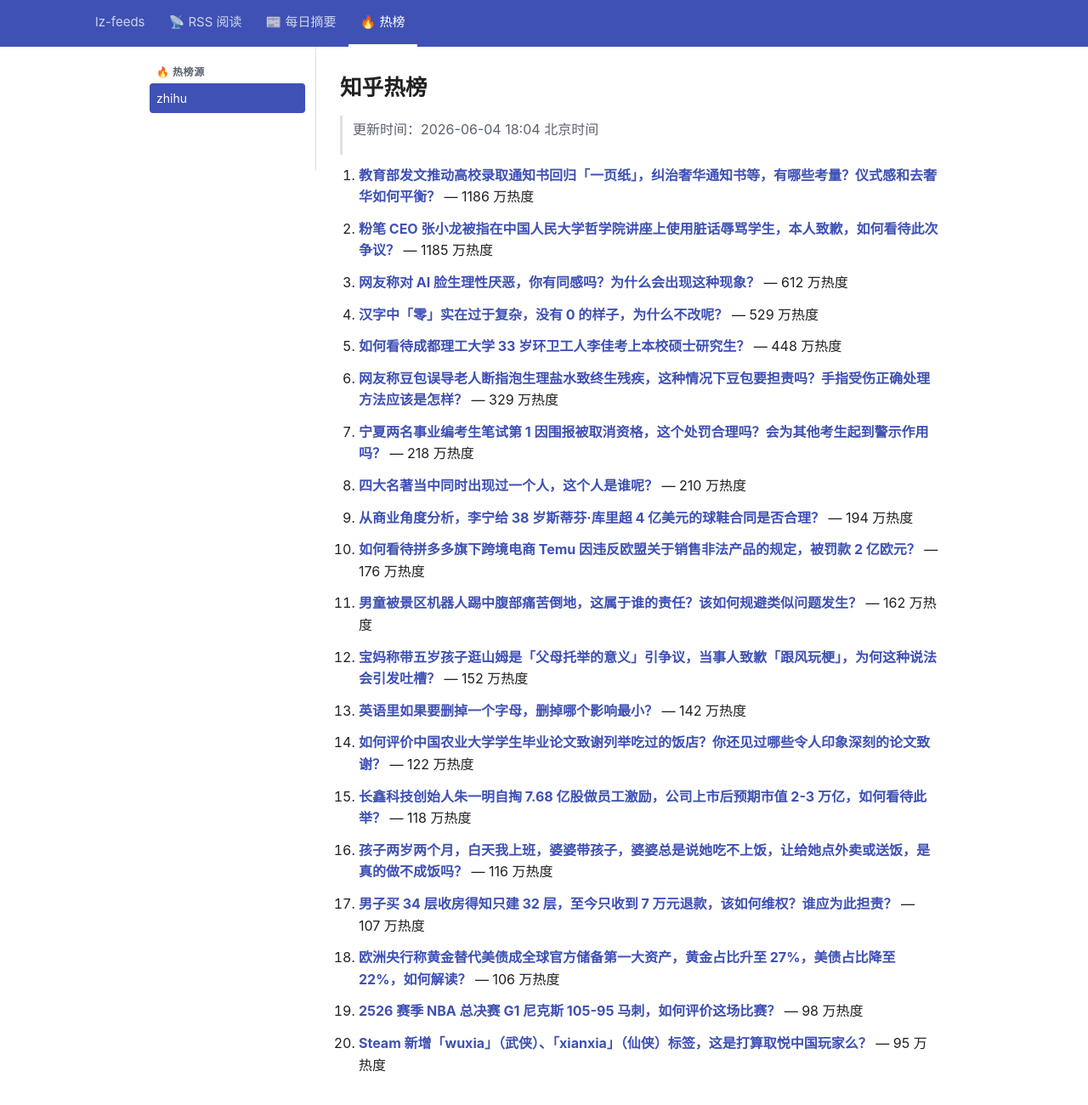
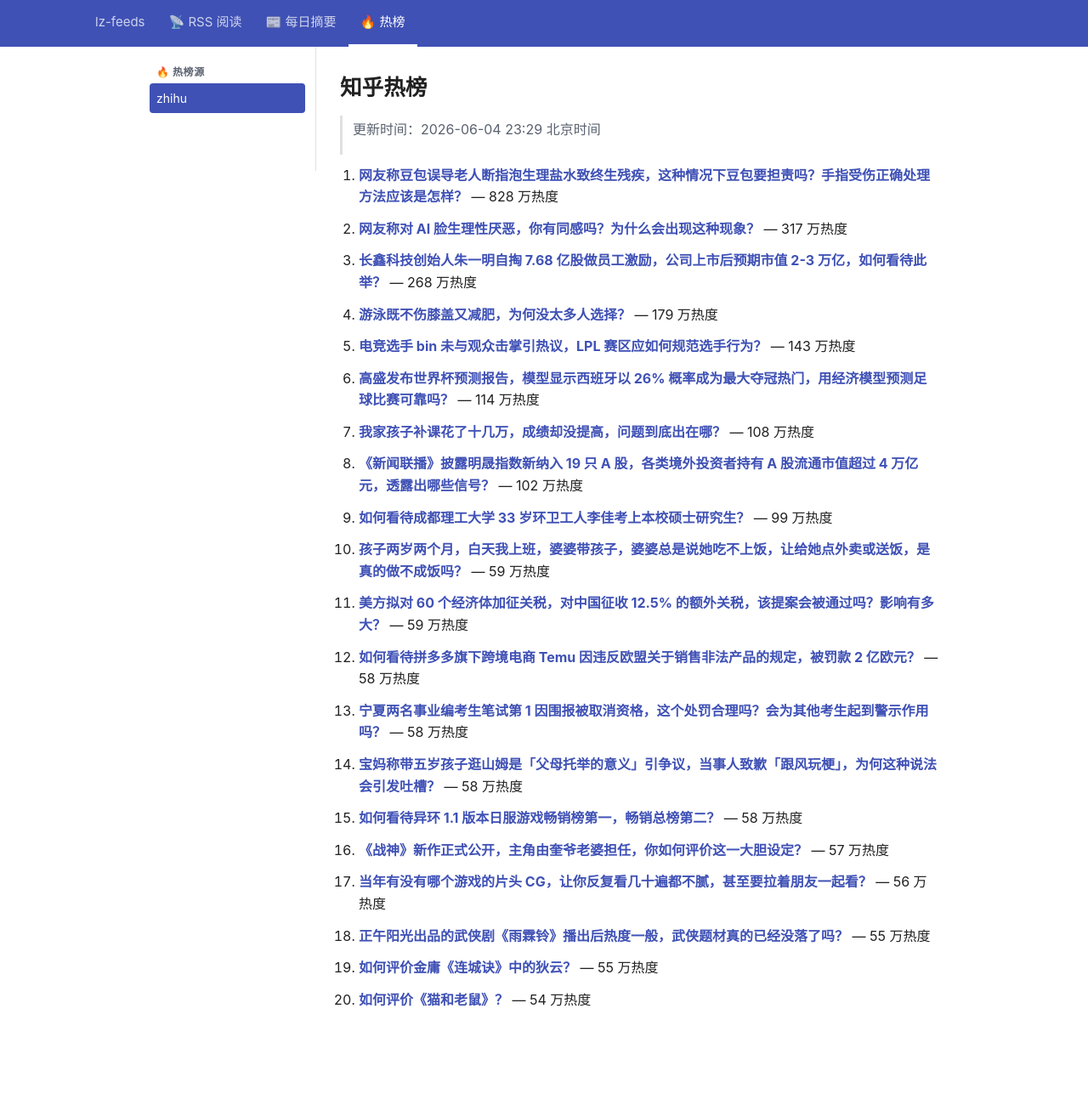
Before and after one commit to lizhang0101/lz-feeds, a Jekyll site: the page built from _hotlist/zhihu.md, in a window 1280 px wide and 1330 px high. Shown: the top 1300 px of the window at 85% size. Built offline with Jekyll 4.4.1, drawn with Linux system fonts in a browser that asks for light colours.

Commit message:
hotlist: 2026-06-04T15:29Z

```diff
--- a/_hotlist/zhihu.md
+++ b/_hotlist/zhihu.md
@@ -1,48 +1,48 @@
 ---
-updated: 2026-06-04 18:04 北京时间
+updated: 2026-06-04 23:29 北京时间
 count: 20
 ---
 
 # 知乎热榜
 
-> 更新时间：2026-06-04 18:04 北京时间
+> 更新时间：2026-06-04 23:29 北京时间
 
-1. **[教育部发文推动高校录取通知书回归「一页纸」，纠治奢华通知书等，有哪些考量？仪式感和去奢华如何平衡？](https://www.zhihu.com/question/2045553277593458433)** — 1186 万热度
+1. **[网友称豆包误导老人断指泡生理盐水致终生残疾，这种情况下豆包要担责吗？手指受伤正确处理方法应该是怎样？](https://www.zhihu.com/question/2045517452222493616)** — 828 万热度
 
-2. **[粉笔 CEO 张小龙被指在中国人民大学哲学院讲座上使用脏话辱骂学生，本人致歉，如何看待此次争议？](https://www.zhihu.com/question/2045831251819492813)** — 1185 万热度
+2. **[网友称对 AI 脸生理性厌恶，你有同感吗？为什么会出现这种现象？](https://www.zhihu.com/question/2045546609027408734)** — 317 万热度
 
-3. **[网友称对 AI 脸生理性厌恶，你有同感吗？为什么会出现这种现象？](https://www.zhihu.com/question/2045546609027408734)** — 612 万热度
+3. **[长鑫科技创始人朱一明自掏 7.68 亿股做员工激励，公司上市后预期市值 2-3 万亿，如何看待此举？](https://www.zhihu.com/question/2041193028925264772)** — 268 万热度
 
-4. **[汉字中「零」实在过于复杂，没有 0 的样子，为什么不改呢？](https://www.zhihu.com/question/2027051175145424318)** — 529 万热度
+4. **[游泳既不伤膝盖又减肥，为何没太多人选择？](https://www.zhihu.com/question/1932350688186315147)** — 179 万热度
 
-5. **[如何看待成都理工大学 33 岁环卫工人李佳考上本校硕士研究生？](https://www.zhihu.com/question/2043663971702550638)** — 448 万热度
+5. **[电竞选手 bin 未与观众击掌引热议，LPL 赛区应如何规范选手行为？](https://www.zhihu.com/question/2045619252749661969)** — 143 万热度
 
-6. **[网友称豆包误导老人断指泡生理盐水致终生残疾，这种情况下豆包要担责吗？手指受伤正确处理方法应该是怎样？](https://www.zhihu.com/question/2045517452222493616)** — 329 万热度
+6. **[高盛发布世界杯预测报告，模型显示西班牙以 26% 概率成为最大夺冠热门，用经济模型预测足球比赛可靠吗？](https://www.zhihu.com/question/2045154297281827321)** — 114 万热度
 
-7. **[宁夏两名事业编考生笔试第 1 因围报被取消资格，这个处罚合理吗？会为其他考生起到警示作用吗？](https://www.zhihu.com/question/2045457686003545788)** — 218 万热度
+7. **[我家孩子补课花了十几万，成绩却没提高，问题到底出在哪？](https://www.zhihu.com/question/2015488992234217846)** — 108 万热度
 
-8. **[四大名著当中同时出现过一个人，这个人是谁呢？](https://www.zhihu.com/question/2044654505241866385)** — 210 万热度
+8. **[《新闻联播》披露明晟指数新纳入 19 只 A 股，各类境外投资者持有 A 股流通市值超过 4 万亿元，透露出哪些信号？](https://www.zhihu.com/question/2045796914780530526)** — 102 万热度
 
-9. **[从商业角度分析，李宁给 38 岁斯蒂芬·库里超 4 亿美元的球鞋合同是否合理？](https://www.zhihu.com/question/2045429680648586500)** — 194 万热度
+9. **[如何看待成都理工大学 33 岁环卫工人李佳考上本校硕士研究生？](https://www.zhihu.com/question/2043663971702550638)** — 99 万热度
 
-10. **[如何看待拼多多旗下跨境电商 Temu 因违反欧盟关于销售非法产品的规定，被罚款 2 亿欧元？](https://www.zhihu.com/question/2043475993025826848)** — 176 万热度
+10. **[孩子两岁两个月，白天我上班，婆婆带孩子，婆婆总是说她吃不上饭，让给她点外卖或送饭，是真的做不成饭吗？](https://www.zhihu.com/question/2043642078484329799)** — 59 万热度
 
-11. **[男童被景区机器人踢中腹部痛苦倒地，这属于谁的责任？该如何规避类似问题发生？](https://www.zhihu.com/question/2045531346148095497)** — 162 万热度
+11. **[美方拟对 60 个经济体加征关税，对中国征收 12.5% 的额外关税，该提案会被通过吗？影响有多大？](https://www.zhihu.com/question/2045806304581480535)** — 59 万热度
 
-12. **[宝妈称带五岁孩子逛山姆是「父母托举的意义」引争议，当事人致歉「跟风玩梗」，为何这种说法会引发吐槽？](https://www.zhihu.com/question/2045550398900024737)** — 152 万热度
+12. **[如何看待拼多多旗下跨境电商 Temu 因违反欧盟关于销售非法产品的规定，被罚款 2 亿欧元？](https://www.zhihu.com/question/2043475993025826848)** — 58 万热度
 
-13. **[英语里如果要删掉一个字母，删掉哪个影响最小？](https://www.zhihu.com/question/625593581)** — 142 万热度
+13. **[宁夏两名事业编考生笔试第 1 因围报被取消资格，这个处罚合理吗？会为其他考生起到警示作用吗？](https://www.zhihu.com/question/2045457686003545788)** — 58 万热度
 
-14. **[如何评价中国农业大学学生毕业论文致谢列举吃过的饭店？你还见过哪些令人印象深刻的论文致谢？](https://www.zhihu.com/question/2045530859814352162)** — 122 万热度
+14. **[宝妈称带五岁孩子逛山姆是「父母托举的意义」引争议，当事人致歉「跟风玩梗」，为何这种说法会引发吐槽？](https://www.zhihu.com/question/2045550398900024737)** — 58 万热度
 
-15. **[长鑫科技创始人朱一明自掏 7.68 亿股做员工激励，公司上市后预期市值 2-3 万亿，如何看待此举？](https://www.zhihu.com/question/2041193028925264772)** — 118 万热度
+15. **[如何看待异环 1.1 版本日服游戏畅销榜第一，畅销总榜第二？](https://www.zhihu.com/question/2045638094657958954)** — 58 万热度
 
-16. **[孩子两岁两个月，白天我上班，婆婆带孩子，婆婆总是说她吃不上饭，让给她点外卖或送饭，是真的做不成饭吗？](https://www.zhihu.com/question/2043642078484329799)** — 116 万热度
+16. **[《战神》新作正式公开，主角由奎爷老婆担任，你如何评价这一大胆设定？](https://www.zhihu.com/question/2045396183233868198)** — 57 万热度
 
-17. **[男子买 34 层收房得知只建 32 层，至今只收到 7 万元退款，该如何维权？谁应为此担责？](https://www.zhihu.com/question/2045565518300411299)** — 107 万热度
+17. **[当年有没有哪个游戏的片头 CG，让你反复看几十遍都不腻，甚至要拉着朋友一起看？](https://www.zhihu.com/question/2043732533393764889)** — 56 万热度
 
-18. **[欧洲央行称黄金替代美债成全球官方储备第一大资产，黄金占比升至 27%，美债占比降至 22%，如何解读？](https://www.zhihu.com/question/2045468542531851848)** — 106 万热度
+18. **[正午阳光出品的武侠剧《雨霖铃》播出后热度一般，武侠题材真的已经没落了吗？](https://www.zhihu.com/question/2040426217812276219)** — 55 万热度
 
-19. **[2526 赛季 NBA 总决赛 G1 尼克斯 105-95 马刺，如何评价这场比赛？](https://www.zhihu.com/question/2045788866356024379)** — 98 万热度
+19. **[如何评价金庸《连城诀》中的狄云？](https://www.zhihu.com/question/277698377)** — 55 万热度
 
-20. **[Steam 新增「wuxia」（武侠）、「xianxia」（仙侠）标签，这是打算取悦中国玩家么？](https://www.zhihu.com/question/2042659708897685816)** — 95 万热度
+20. **[如何评价《猫和老鼠》？](https://www.zhihu.com/question/28778762)** — 54 万热度
```
